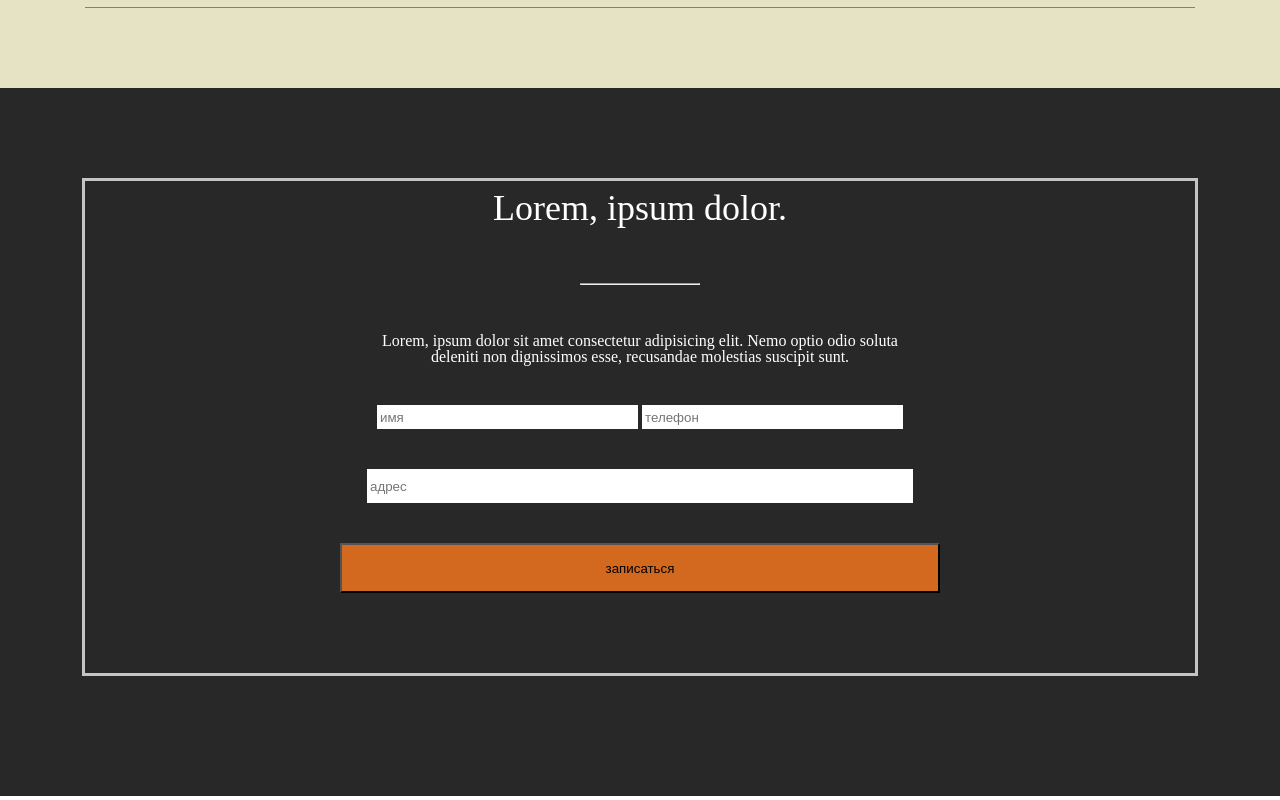
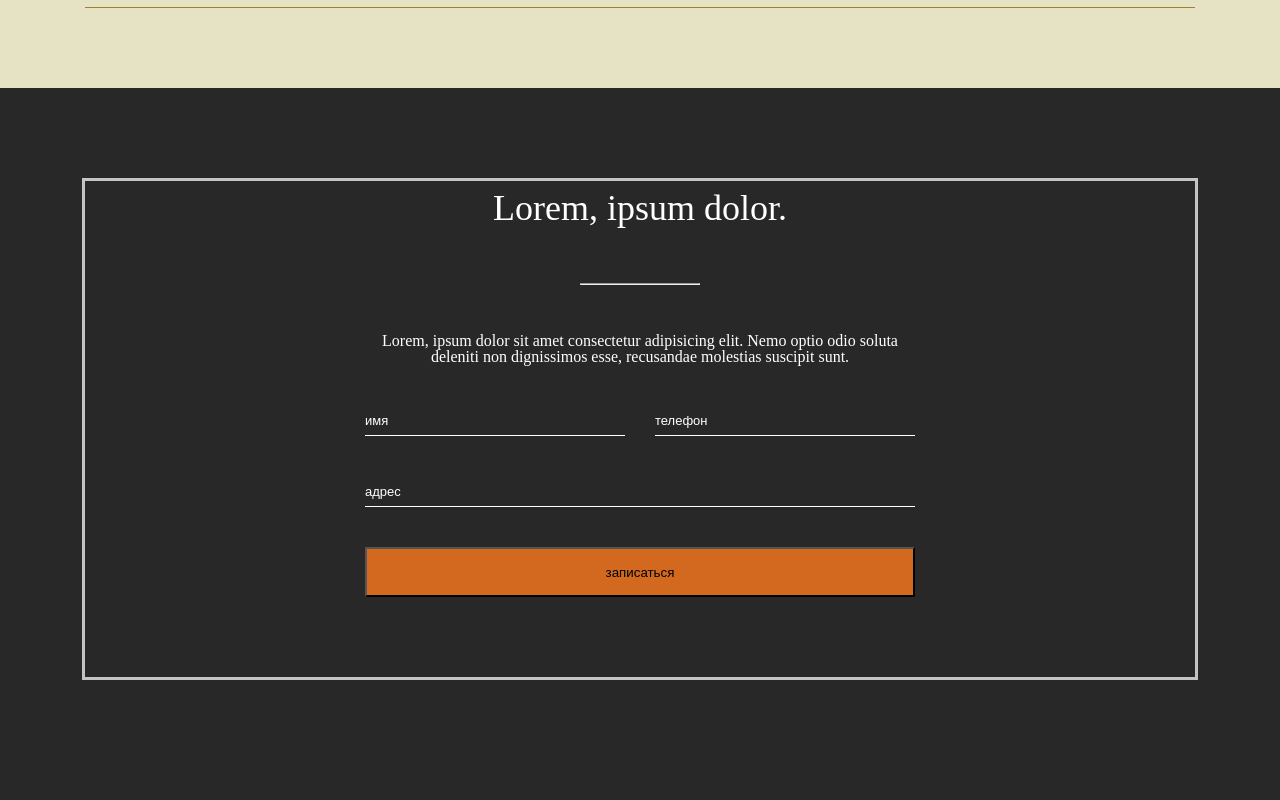
Before and after one commit to mak-gok/maket, a plain HTML site: page index.html in a window 1280 px wide. Shown: the part 2643-3443 px from the top of the page. Drawn offline with Linux system fonts and the light colour scheme.

Commit message:
имправление стилей блока регистрации

```diff
--- a/css/registr.css
+++ b/css/registr.css
@@ -35,17 +35,27 @@ color: #ffffff;
 
 }
 .registr__group-input {
+    display: flex;
+    justify-content:space-between ;
+    width: 100%;
+    gap: 30px;
 
 }
 .registr__input {
-   width: 255px;
-   height: 20px;
-   border: 1px solid #ffffff;
+    width: 100%;
+   height: 30px;
+   background: none;
+   font-size: 13px;
+   color: #ffffff;
+   border: none;
+   border-bottom: 1px solid #ffffff;
+padding: 0px;
 }
 .btn__registr {
-    width: 600px;
+    width: 100%;
     height: 50px;
     background-color: chocolate;
+
 }
 .registr__btn:hover {
     transform: scale(1.1);
@@ -55,5 +65,25 @@ color: #ffffff;
 }
 .registr__input-adres{
     height: 30px;
-    width: 540px;
+    width: 100%;
+    background: none;
+    font-size: 13px;
+
+
 }
+.registr__input-adres:focus{
+    border: none;
+    border-bottom: 1px solid #ffffff;
+}
+.registr__input::placeholder,.registr__input-adres::placeholder{
+    color: #ffffff;
+
+}
+.registr__container{
+display: flex;
+flex-direction: column;
+align-items: center;
+gap: 40px;
+max-width: 550px;
+width: 550px;
+}
--- a/index.html
+++ b/index.html
@@ -78,6 +78,7 @@
       </section>
 <section class="registr">
 <div class="registr__content">
+  <div class="registr__container">
     <h1 class="registr__title">
       Lorem, ipsum dolor.
     </h1>
@@ -91,6 +92,8 @@
     </div>
     <input class="registr__input registr__input-adres" placeholder="адрес" type="text">
     <button class="btn__registr registr__btn" >записаться</button>
+
+  </div>
 </div>
 </section>
     </div>
```
Lines whose indentation alone changed are shown as unchanged.
